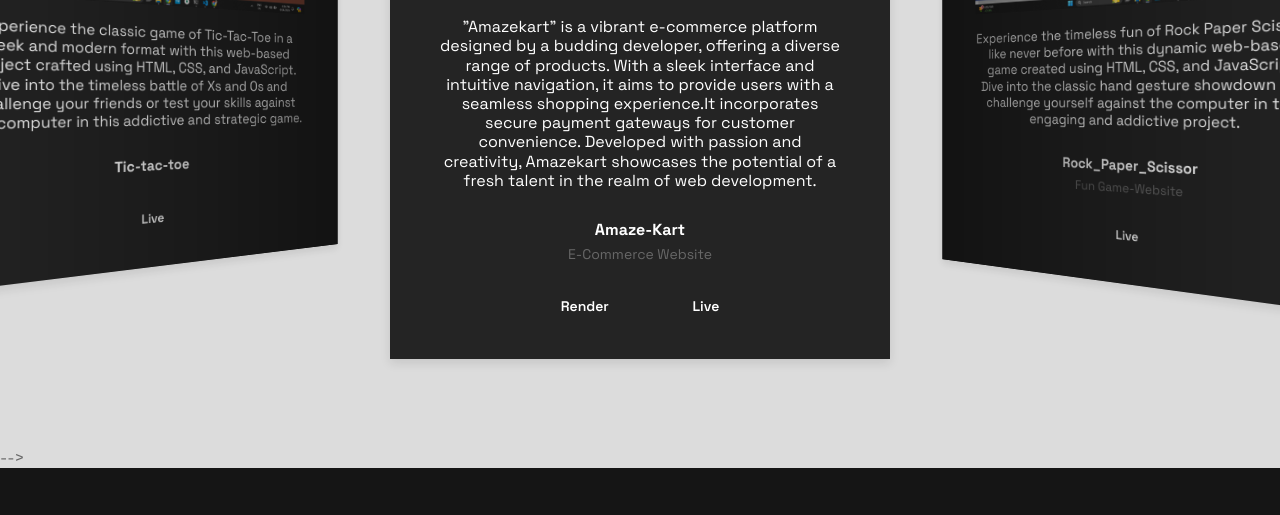
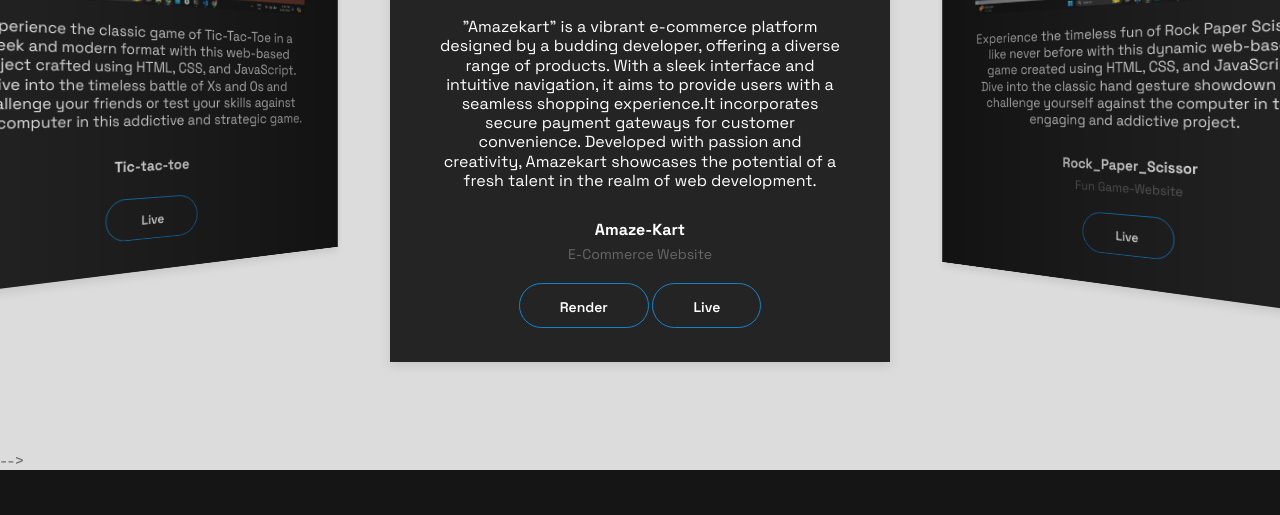
Before and after one commit to ajayprince692/responsive-portfolio-website-main, a plain HTML site: page index.html in a window 1280 px wide. Shown: the part 3704-4219 px from the top of the page. Drawn offline with nearby package versions, Linux system fonts and the light colour scheme.

Commit message:
hover_updated

```diff
--- a/assets/css/main.css
+++ b/assets/css/main.css
@@ -764,3 +764,63 @@ body {
   display: flex;
   justify-content: center;
 }
+
+.btn-4 {
+  border: 1px solid rgb(17, 134, 206);
+  border-radius: 32px;
+  overflow: hidden;
+  position: relative;
+  height: 45px;
+
+
+
+  span {
+    z-index: 20;
+  }
+
+  &:after {
+    background: #fff;
+    content: "";
+    height: 155px;
+    left: -75px;
+    opacity: .2;
+    position: absolute;
+    top: -50px;
+    transform: rotate(35deg);
+    transition: all 550ms cubic-bezier(0.19, 1, 0.22, 1);
+    width: 50px;
+    z-index: -10;
+  }
+}
+
+/* .btn-4:hover {
+  &:after {
+    left: 120%;
+    transition: all 550ms cubic-bezier(0.19, 1, 0.22, 1);
+  }
+} */
+
+.btn-4 {
+  position: relative;
+}
+
+.btn-4::after {
+  content: '';
+  position: absolute;
+  left: 0;
+  top: 0;
+  width: 100%;
+  height: 100%;
+  background-color: rgba(246, 237, 237, 0.2);
+  opacity: 0;
+  transition: opacity 0.3s ease;
+}
+
+.btn-4:hover::after {
+  opacity: 1;
+}
+
+.btn-4:hover::after {
+  left: 120%;
+  transition: left 550ms cubic-bezier(0.19, 1, 0.22, 1);
+}
```
